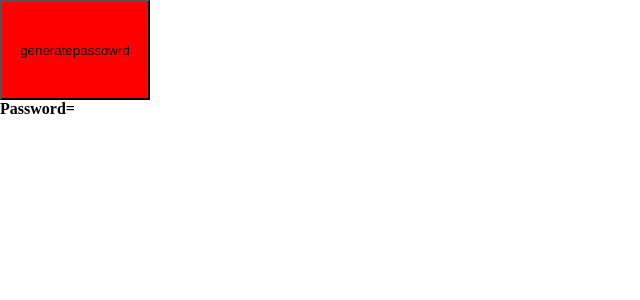
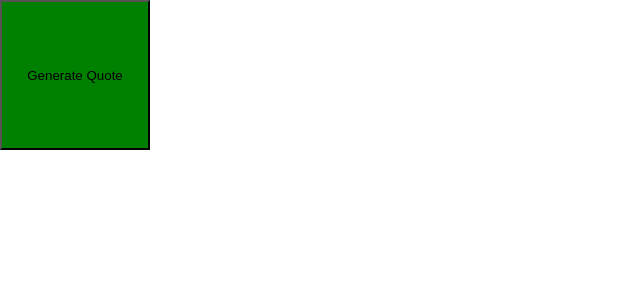
Before and after one commit to amna689/Tasks, a React (Vite) app: page / in a window 1280 px wide. Shown: the top 300 px of the page, without its empty margins (0-640 px from the left). Built offline with nearby package versions, Linux system fonts and the light colour scheme.

Commit message:
Quote Generator component added

```diff
--- a/src/App.jsx
+++ b/src/App.jsx
@@ -22,6 +22,7 @@ import Input from './Component/Input';
 import Active from './Component/Active'
 import Basic  from './Component/Basic';
 import PasswordDisplay from './Component/PasswordDisplay';
+import QuoteGenerate from './Component/QuoteGenerate';
 
 
 
@@ -29,16 +30,24 @@ import PasswordDisplay from './Component/PasswordDisplay';
 
 
 const App = () => {
-  const [password,setpassword]=useState("")
-  function generatepassword(){
-    const characters="ABCDEFGHIJKLMNOPQRSTUVWXYZabcdefghijklmnopqrstuvwxyz123456789@#*&$";
-    let newPassword=""
+  const[quote,setquote]=useState("")
+  const handlequote=(updatedquote)=>{
+    setquote(updatedquote);
 
-     for (let i = 0; i < 10; i++) {
-     newPassword += characters.charAt(Math.floor(Math.random() * characters.length));
-    }
-    setpassword(newPassword)
   }
+  // const [password,setpassword]=useState("")
+  // const handlepassword=(newpassword)=>{
+  //   setpassword(newpassword);
+  // };
+  // function generatepassword(){
+  //   const characters="ABCDEFGHIJKLMNOPQRSTUVWXYZabcdefghijklmnopqrstuvwxyz123456789@#*&$";
+  //   let newPassword=""
+
+  //    for (let i = 0; i < 10; i++) {
+  //    newPassword += characters.charAt(Math.floor(Math.random() * characters.length));
+  //   }
+  //   setpassword(newPassword)
+  // }
 
   // function Panel({ title, children }) {
   // const [isActive, setIsActive] = useState(false);
@@ -53,8 +62,11 @@ const App = () => {
 
   return(
     <div>
-      <button onClick={generatepassword} style={{backgroundColor:"red",width:"150px",height:"100px"}}>generatepassowrd</button>
-      <PasswordDisplay password={password}/>
+      <QuoteGenerate generatequote={handlequote} quote={quote}/>
+      {/* <button onClick={generatepassword} style={{backgroundColor:"red",width:"150px",height:"100px"}}>generatepassowrd</button>
+       <h3><strong> Your password:</strong></h3>
+       <p>{password}</p>
+      <PasswordDisplay passwordgenerator={ handlepassword}/> */}
       {/* <section className="panel">
       <h3>{title}</h3>
       {isActive ? (
--- a/src/Component/PasswordDisplay.jsx
+++ b/src/Component/PasswordDisplay.jsx
@@ -1,9 +1,19 @@
 import React from "react";
 const PasswordDisplay=(props)=>{
+    function generatepassword(){
+        const char="abcdefghijklmnopqrstuvwxyzABCDEFGHIJKLMNOPQRSTUVWXYZ@!#$*&"
+        let newpassword='';
+        for(let i=0;i<=10;i++)
+        {
+            newpassword+=char.charAt(Math.floor(Math.random()*char.length))
+        }
+        props.passwordgenerator(newpassword)
+    }
 
     return(
         <div>
-            <p><strong>Password=</strong>{props.password}</p>
+            <button onClick={generatepassword} style={{backgroundColor:"red",width:"150px",height:"100px"}}>generatepassowrd</button>
+            {/* <p><strong>Password=</strong>{props.password}</p> */}
 
         </div>
     )
--- /dev/null
+++ b/src/Component/QuoteGenerate.jsx
@@ -0,0 +1,21 @@
+import React from "react";
+function QuoteGenerate(props){
+    function QuoteDisplay(){
+        let quotes=["Believe you can and you're halfway there.", "The future belongs to those who believe in the beauty of their dreams.", "Don't watch the clock; do what it does. Keep going.", "Everything you can imagine is real.", "Dream big and dare to fail.", "Success is not final, failure is not fatal: It is the courage to continue that counts.", "Hardships often prepare ordinary people for an extraordinary destiny.", "Stay hungry, stay foolish.", "Your limitation—it's only your imagination.", "Push yourself, because no one else is going to do it for you."]
+        let updatedquote="";
+        for(let i=0;i<=10;i++){
+            updatedquote=quotes[Math.floor(Math.random()*quotes.length)]
+
+        }
+        props.generatequote(updatedquote)
+
+    }
+
+    return(
+        <div>
+            <button onClick={QuoteDisplay} style={{backgroundColor:"green", width:"150px",height:"150px"}}>Generate Quote</button>
+            <p>{props.quote}</p>
+        </div>
+    )
+}
+export default QuoteGenerate
```
